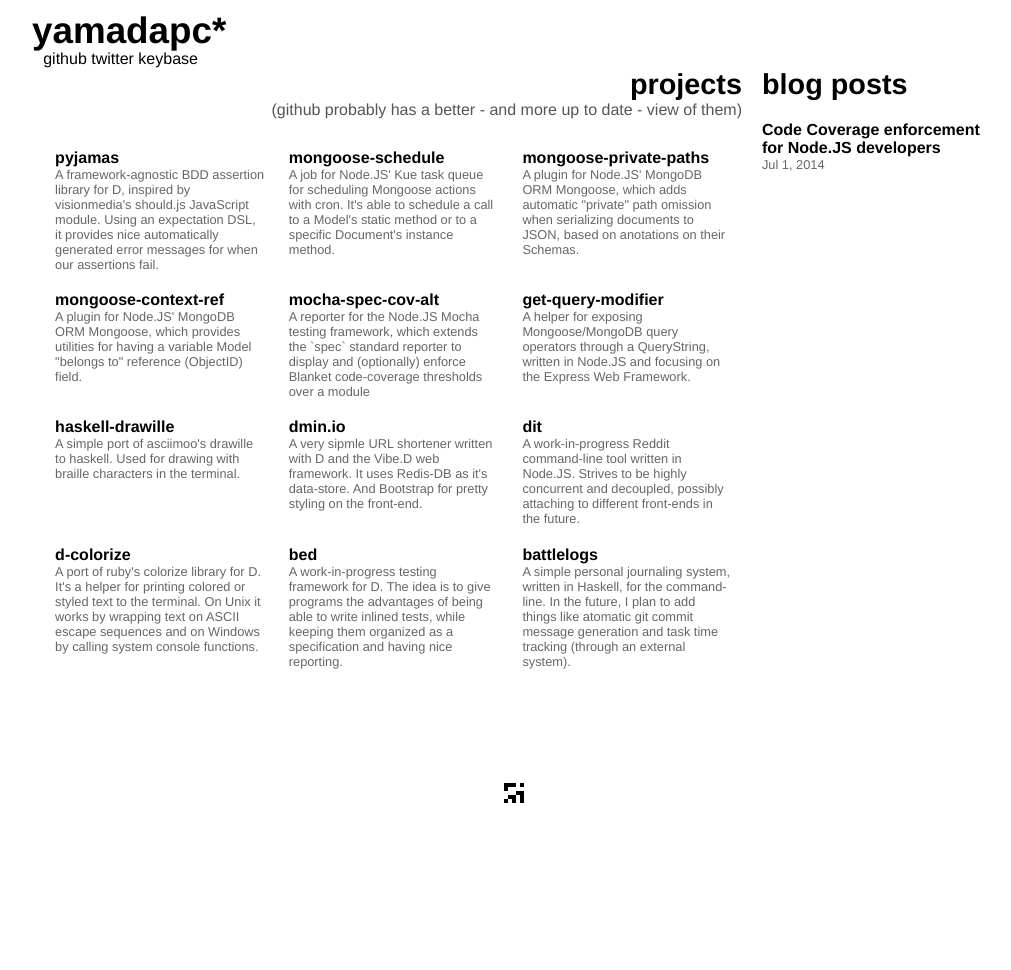
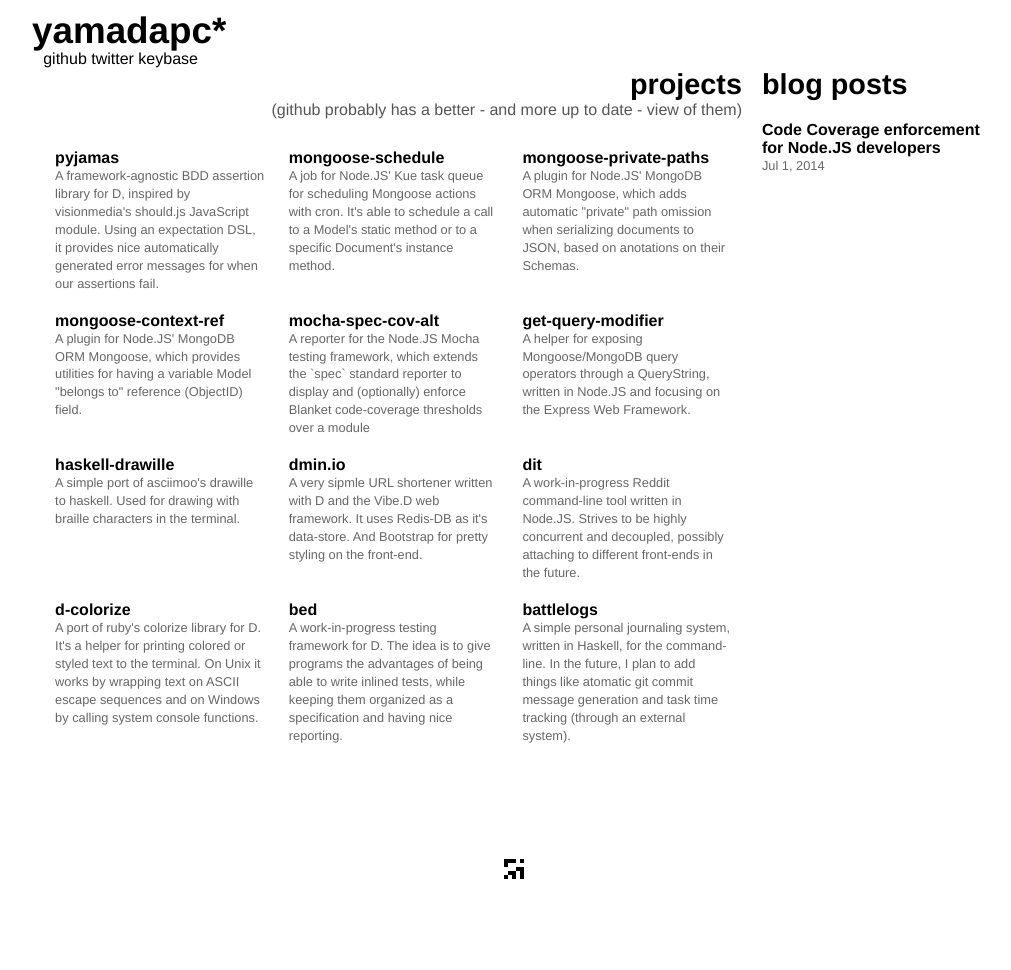
Before and after one commit to yamadapc/yamadapc.github.io, a Jekyll site: the page built from index.html, in a window 1280 px wide. Shown: the whole page, without its empty margins (128-1139 px from the left). Built offline with Jekyll 4.4.1, drawn with Linux system fonts in a browser that asks for light colours; before the commit the page ends 900 px from its top, so only the background shows below that.

Commit message:
Increase the default `p` line-height

```diff
--- a/css/main.scss
+++ b/css/main.scss
@@ -26,6 +26,10 @@ body {
   margin: 0;
   margin-top: 10px;
   padding: 0;
+}
+
+p {
+  line-height: 1.4em;
 }
 
 code {
```
